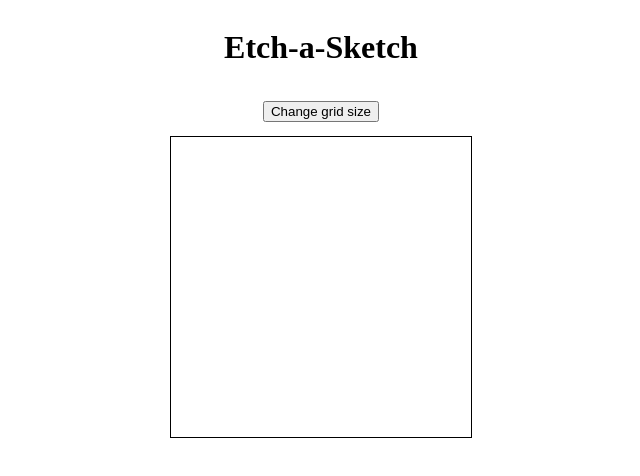
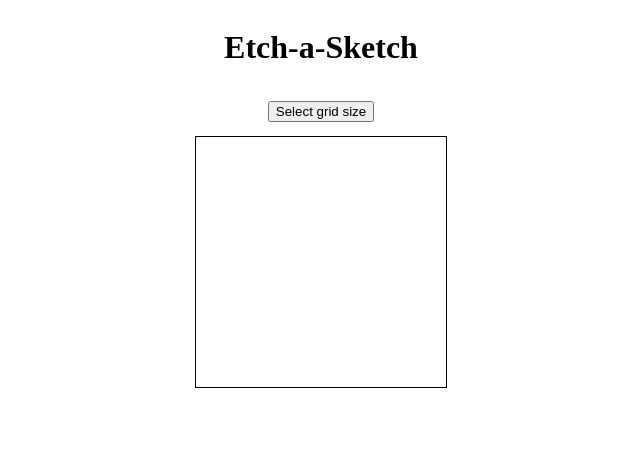
Before and after one commit to alparslankorkmaz/Etch-a-Sketch, a plain HTML site: page index.html in a window 1280 px wide. Shown: the whole page, without its empty margins (319-959 px from the left). Drawn offline with Linux system fonts and the light colour scheme.

Commit message:
finalised

```diff
--- a/index.html
+++ b/index.html
@@ -11,7 +11,7 @@
 
   <body>
     <h1>Etch-a-Sketch</h1>
-    <button class="button">Change grid size</button>
+    <button class="gridSizeBtn">Select grid size</button>
     <div class="container"></div>
   </body>
 </html>
--- a/style.css
+++ b/style.css
@@ -8,18 +8,18 @@ body {
   display: flex;
   flex-wrap: wrap;
   justify-content: center;
-  width: 300px;
-  height: 300px;
+  width: 250px;
+  height: 250px;
   border: 1px solid black;
   overflow: hidden;
 }
 
 .square {
   display: inline-block;
-  width: 16px;
-  height: 16px;
+  width: 1em;
+  height: 1em;
 }
 
-.button {
+.gridSizeBtn {
   margin: 1em;
 }
```
